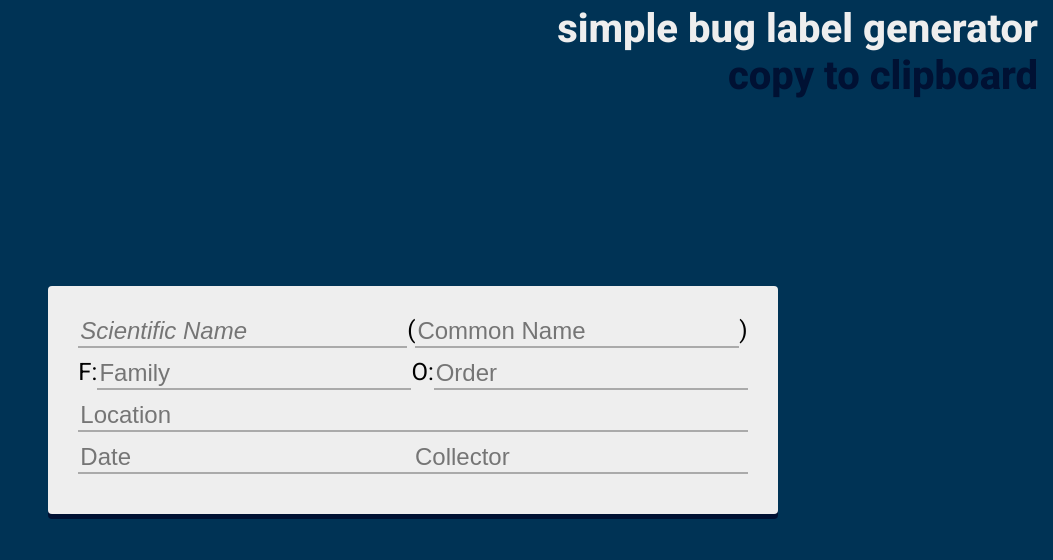
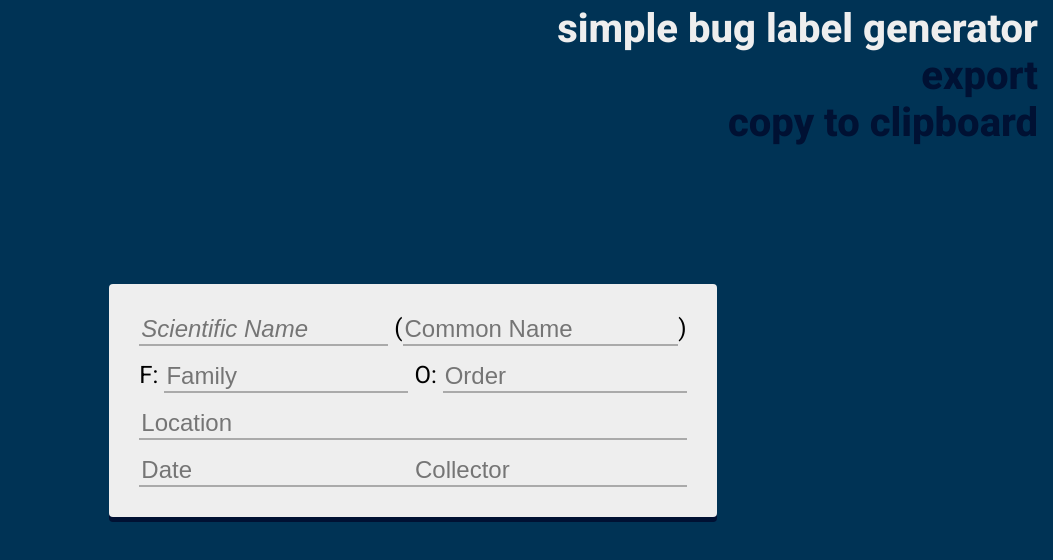
Before and after one commit to ProgrammingParadox/blab, a SvelteKit app: page / in a window 1280 px wide. Shown: the top 560 px of the page, without its empty margins (227-1280 px from the left). Built offline with nearby package versions, Linux system fonts and the light colour scheme.

Commit message:
started with export page

```diff
--- a/package.json
+++ b/package.json
@@ -12,7 +12,7 @@
 		"check:watch": "svelte-kit sync && svelte-check --tsconfig ./tsconfig.json --watch"
 	},
 	"dependencies": {
-		"@svgdotjs/svg.js": "^3.2.4"
+		"pdf-lib": "^1.17.1"
 	},
 	"devDependencies": {
 		"@sveltejs/adapter-auto": "^6.0.0",
--- a/src/app.css
+++ b/src/app.css
@@ -89,7 +89,7 @@ body, html {
     }
 }
 
-#label-holder {
+#label-center {
     display: flex;
     flex-direction: column;
     justify-content: center;
@@ -99,15 +99,55 @@ body, html {
     height: 100%;
 }
 
+#label-holder, #label-options-holder {
+    display: flex;
+    justify-content: center;
+    align-items: center;
+
+    width: 100%;
+}
+
+#label-options-holder {
+    background: #EEE;
+
+    font-size: 1.5em;
+
+    border-radius: 4px;
+
+    padding: 30px;
+
+    width: fit-content;
+
+    flex-grow: 0;
+
+    display: flex;
+    flex-direction: column;
+
+    box-shadow: #001133 0px 5px;
+}
+
+#label-options {
+    display: flex;
+    flex-direction: column;
+    /*align-content: stretch;*/
+
+    input {
+        width: 0;
+        min-width: 0;
+    }
+}
+#label-options>*, #label-options>*>* {
+    flex-grow: 1;
+
+    display: flex;
+
+    font-size: 1.5rem;
+}
 
 #scientific-name {
     font-style: italic;
 }
-/*.label-title {*/
-/*    color: #EEE;*/
 
-/*    font-size: 1.5rem;*/
-/*}*/
 .label {
     background: #EEE;
 
@@ -134,10 +174,84 @@ body, html {
 input {
     background: transparent;
 
+    flex: 1;
+
     border: none;
     border-bottom: 2px solid #AAA;
 
     outline: none;
 
+    transition-duration: 0.2s;
+    &:focus {
+        border-bottom: 2px solid #003355;
+    }
+}
+
+.row:not(:last-child) {
+    margin-bottom: 5px;
+}
+.row:not(:last-child) input, .row:not(:last-child) .unit-select {
     margin-bottom: 10px;
 }
+
+.unit-select {
+    background: #DDD;
+
+    border-radius: 4px;
+
+    margin-left: 10px;
+
+    display: flex;
+    align-items: center;
+    justify-content: space-between;
+
+    div {
+        flex-grow: 2;
+    }
+
+    .row {
+        display: flex;
+        justify-content: space-between;
+        align-items: center;
+    }
+
+    input {
+        display: none;
+    }
+
+    label {
+        padding: 0 7px 0 7px;
+
+        border-radius: 4px;
+
+        width: 100%;
+
+        display: flex;
+        align-items: center;
+        justify-content: center;
+
+        transition-duration: 0.2s;
+    }
+
+    input[type=radio]:checked + label {
+        background-color: #AAA;
+    }
+}
+
+/*.unit-select input[type=radio] {*/
+/*    display: none;*/
+/*}*/
+
+#preview-holder {
+    display: flex;
+    gap: 10px;
+
+    align-items: flex-start;
+
+    display: none;
+}
+
+#pdf-preview {
+    width: 30vw;
+    height: 70vh;
+}
--- a/src/routes/+page.svelte
+++ b/src/routes/+page.svelte
@@ -1,5 +1,6 @@
 <script lang="ts">
-    import { SVG } from '@svgdotjs/svg.js'
+    import Space from './Space.svelte';
+    import {PDFDocument, StandardFonts} from 'pdf-lib'
 
     let scientificName = $state();
     let commonName     = $state();
@@ -8,6 +9,13 @@
     let location       = $state();
     let date           = $state();
     let collector      = $state();
+
+    function labelString(): string {
+        return `${scientificName} (${commonName})\n` +
+               `F: ${family} O: ${order}\n`          +
+               `${location}\n`                       +
+               `${date} - ${collector}`              ;
+    }
 
     // not very robust, but whatever
     function alert(text: string){
@@ -27,16 +35,40 @@
         }, 5000);
     }
 
-    function toImg(){
-        let svg = SVG().size(300, 200);
+    // https://stackoverflow.com/a/30832210
+    function download(data: any, filename: string, type: string) {
+        let file = new Blob([data], {type: type});
+
+        let a = document.createElement("a"),
+            url = URL.createObjectURL(file);
+        a.href = url;
+        a.download = filename;
+        document.body.appendChild(a);
+        a.click();
+        setTimeout(function() {
+            document.body.removeChild(a);
+            window.URL.revokeObjectURL(url);
+        }, 0);
+    }
+
+    async function createPDF(unit: string, width: number, height: number) {
+        // Convert size to PDF points (1 point = 1/72 inch)
+        const widthpts  = unit === 'mm' ? width * 2.834645669 : width * 72;
+        const heightpts = unit === 'mm' ? height * 2.834645669 : height * 72;
+
+        const pdfDoc = await PDFDocument.create();
+        const HelveticaFont = await pdfDoc.embedFont(StandardFonts.Helvetica);
+
+        const page = pdfDoc.addPage([8.5 * 72, 11 * 72]);
+
+        return await pdfDoc.save();
+
+        // download(pdfBytes, "bug_labels.pdf", "application/pdf");
     }
 
     // who's gonna export as text? this is kinda very useless
     function exportAsText(){
-        const str = `${scientificName} (${commonName    })\n`       +
-                    `F: ${family        } O: ${order         }\n` +
-                    `${location      }\n`                         +
-                    `${date          } - ${collector     }`;
+        const str = labelString();
 
         navigator.clipboard.writeText(str).then(function() {
             alert("copied to clipboard!");
@@ -44,12 +76,40 @@
             alert(err);
         });
     }
+
+    let pdfIFrame: HTMLIFrameElement;
+    let labelHolder: HTMLDivElement;
+    let previewHolder: HTMLDivElement;
+    function showPreview(){
+        if(!(labelHolder && previewHolder && pdfIFrame)) return;
+
+        labelHolder.style.display = "none";
+        previewHolder.style.display = "flex";
+
+        createPDF("in", 1, 0.5)
+            .then(data => {
+                let file = new Blob([data], {type: "application/pdf"});
+
+                pdfIFrame.src = URL.createObjectURL(file);
+            });
+
+
+    }
+    function hidePreview(){
+        if(!(labelHolder && previewHolder)) return;
+
+        labelHolder.style.display = "flex";
+        previewHolder.style.display = "none";
+    }
+
+    // for testing
+    // $effect(showPreview);
 </script>
 
 <div id="options">
     <div id="title">simple bug label generator</div>
 <!--    <button id="print">print</button>-->
-<!--    <button id="export">export</button>-->
+    <button id="export" onclick={showPreview}>export</button>
     <button id="export-text" onclick={exportAsText}>copy to clipboard</button>
 </div>
 
@@ -57,22 +117,68 @@
 
 </div>
 
-<div id="label-holder">
-    <div class="label">
-        <div class="row">
-            <input type="text" id="scientific-name" placeholder="Scientific Name" bind:value={scientificName}/>
-            <span>(<input type="text" id="common-name" placeholder="Common Name" bind:value={commonName} />)</span>
+<div id="label-center">
+    <div id="label-holder" bind:this={labelHolder}>
+        <div class="label">
+            <div class="row">
+                <input size="15" type="text" id="scientific-name" placeholder="Scientific Name" bind:value={scientificName}/>
+                <Space />
+                <span>(<input size="15" type="text" id="common-name" placeholder="Common Name" bind:value={commonName} />)</span>
+            </div>
+            <div class="row">
+                <span>F: <Space /> <input size="15" type="text" id="family" placeholder="Family" bind:value={family} /></span>
+                <Space />
+                <span>O: <Space /> <input size="15" type="text" id="order" placeholder="Order" bind:value={order} /></span>
+            </div>
+
+            <div class="row">
+                <input type="text" id="location" placeholder="Location" bind:value={location} />
+            </div>
+
+            <div class="row">
+                <input size="15" type="text" id="date" placeholder="Date" bind:value={date} />
+                <input size="15" type="text" id="collector" placeholder="Collector" bind:value={collector} />
+            </div>
         </div>
-        <div class="row">
-            <span>F: <input type="text" id="family" placeholder="Family" bind:value={family} /></span>
-            <span>O: <input type="text" id="order" placeholder="Order" bind:value={order} /></span>
+    </div>
+
+    <div id="preview-holder" bind:this={previewHolder}>
+        <div id="label-preview">
+            <iframe bind:this={pdfIFrame} title="PDF preview" id="pdf-preview"></iframe>
         </div>
 
-        <input type="text" id="location" placeholder="Location" bind:value={location} />
+        <div id="label-options-holder">
+            <div id="label-options">
+                <div class="row">
+                    <div style="flex-grow: 2;">
+                        units
+                    </div>
+                    <div class="unit-select">
+                        <div>
+                            <input type="radio" id="unit-in" value="in" name="unit" checked>
+                            <label for="unit-in">in</label>
+                        </div>
 
-        <div class="row">
-            <input type="text" id="date" placeholder="Date" bind:value={date} />
-            <input type="text" id="collector" placeholder="Collector" bind:value={collector} />
+                        <div>
+                            <input type="radio" id="unit-mm" value="mm" name="unit">
+                            <label for="unit-mm">mm</label>
+                        </div>
+
+                        <div>
+                            <input type="radio" id="unit-pt" value="pt" name="unit">
+                            <label for="unit-pt">pt</label>
+                        </div>
+                    </div>
+                </div>
+
+                <div class="row">
+                    <input type="number" size="5" placeholder="width" min="0" step="0.01" value="1"/>
+                    <Space />
+                    <div style="color: #AAA; flex-grow: 0;">x</div>
+                    <Space />
+                    <input type="number" size="5" placeholder="height" min="0" step="0.01" value="0.5"/>
+                </div>
+            </div>
         </div>
     </div>
 </div>
--- /dev/null
+++ b/src/routes/Space.svelte
@@ -0,0 +1,10 @@
+
+<span class="space"></span>
+
+<style>
+    .space {
+        width: 0.25em;
+
+        flex: 0 1 0.25em !important;
+    }
+</style>
```
Also changed, not shown: 1 other file (tests, documents, lock files or other folders).
